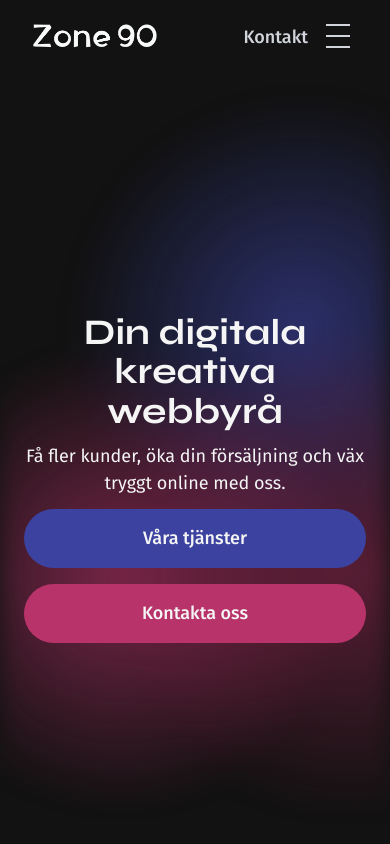
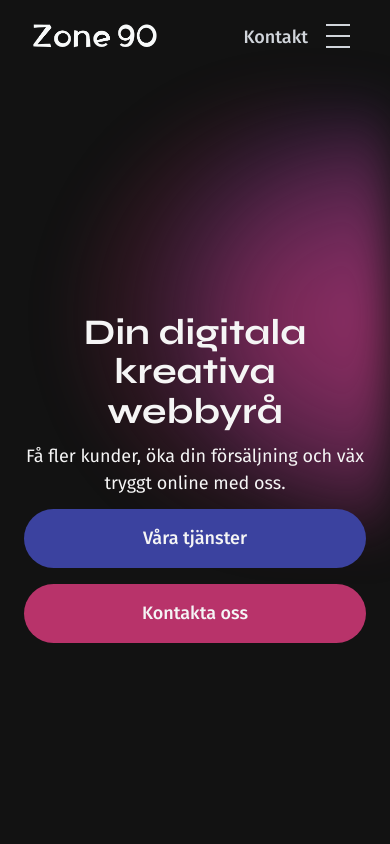
Before and after one commit to Marahkny/Marahs-portofolio, a Next.js app: page / in a window 390 px wide. Shown: the top 844 px of the page. Built offline with nearby package versions, Linux system fonts and the light colour scheme.

Commit message:
update the hero

```diff
--- a/src/app/Home/ZoneSec.js
+++ b/src/app/Home/ZoneSec.js
@@ -7,7 +7,7 @@ export default function ZoneSec() {
   <div className="max-w-8xl text-left py-6 justify-center lg:pb-20">
 
 <h2 >
-Zone 90 – mer än en partner
+Zone 90
   <span className=" text-[#F5F5F5] block text-[18px] md:text-[24px] lg:text-[26px] font-normal ">
      Vi är din digitala drivkraft
   </span>
--- a/src/app/Home/bubble.css
+++ b/src/app/Home/bubble.css
@@ -1,25 +1,28 @@
 :root {
   --color-bg1: 18, 18, 18;
   --color-bg2: 18, 18, 18;
-
-  --color1: 59, 66, 159;   /* blå */
-  --color2: 184, 51, 106;  /* rosa */
-  --color3: 157, 42, 86;   /* mörk rosa */
-
-  --circle-size: 80vw;
+  --color1: 59, 66, 159;
+  --color2: 184, 51, 106;
+  --color3: 157, 42, 86;
+  --circle-size: 90vh;
 }
 
-/* =========================
-   ANIMATIONER
-   ========================= */
-
-/* Långsam flytande rörelse */
+/* Långsam, luftig rörelse med upp/ner */
 @keyframes floatSlow {
   0% {
     transform: translate(0%, 0%) scale(1);
   }
-  50% {
-    transform: translate(15%, 20%) scale(1.05);
+  20% {
+    transform: translate(5%, -5%) scale(1.02);
+  }
+  40% {
+    transform: translate(-3%, 8%) scale(1.03);
+  }
+  60% {
+    transform: translate(6%, -6%) scale(1.04);
+  }
+  80% {
+    transform: translate(-4%, 5%) scale(1.03);
   }
   100% {
     transform: translate(0%, 0%) scale(1);
@@ -28,15 +31,9 @@
 
 /* Mjuk ljus/mörk-puls */
 @keyframes pulseLight {
-  0% {
-    opacity: 0.6;
-  }
-  50% {
-    opacity: 0.8;
-  }
-  100% {
-    opacity: 0.6;
-  }
+  0% { opacity: 0.7; }
+  50% { opacity: 0.9; }
+  100% { opacity: 0.7; }
 }
 
 /* =========================
@@ -51,7 +48,6 @@
   background: rgb(var(--color-bg1));
 }
 
-/* SVG-filter (goo) */
 .gradient-bg svg {
   position: fixed;
   width: 0;
@@ -75,62 +71,65 @@
   position: absolute;
   width: var(--circle-size);
   height: var(--circle-size);
-  opacity: 0.8; /* 80% transparens */
+  border-radius: 50%;
+  opacity: 0.4;
 }
 
 /* =========================
-   INDIVIDUELLA GRADIENTS
+   INDIVIDUELLA CIRKLAR
    ========================= */
 
-/* Blå – lugn */
+/* G1 – högre upp i mitten, luftig rörelse */
 .g1 {
   top: 10%;
-  left: 15%;
+  left: 30%;
+  transform: translateX(-50%);
   background: radial-gradient(
     circle,
     rgba(var(--color1), 0.8) 0%,
     rgba(var(--color1), 0) 70%
   );
   animation:
-    floatSlow 60s ease-in-out infinite,
-    pulseLight 14s ease-in-out infinite;
+    floatSlow 90s ease-in-out infinite,
+    pulseLight 16s ease-in-out infinite;
 }
 
-/* Rosa – långsammare */
+/* G2 – centrerad lite mer ned, luftig rörelse */
 .g2 {
-  top: 40%;
-  right: 10%;
+  top: 12%;
+  left: 45%;
+  transform: translateX(-50%);
   background: radial-gradient(
     circle,
     rgba(var(--color2), 0.8) 0%,
     rgba(var(--color2), 0) 70%
   );
   animation:
-    floatSlow 80s ease-in-out infinite,
+    floatSlow 120s ease-in-out infinite,
     pulseLight 18s ease-in-out infinite;
 }
 
-/* Mörk accent */
+/* G3 – accent mörkare, långsam rörelse */
 .g3 {
-  bottom: 5%;
-  left: 30%;
+  top: 10%;
+  left: 15%;
   background: radial-gradient(
     circle,
     rgba(var(--color3), 0.7) 0%,
     rgba(var(--color3), 0) 75%
   );
   animation:
-    floatSlow 100s ease-in-out infinite,
+    floatSlow 150s ease-in-out infinite,
     pulseLight 22s ease-in-out infinite;
 }
+
 
 /* =========================
    MOBILOPTIMERING
    ========================= */
-
 @media (max-width: 768px) {
   .gradients-container {
-    filter: blur(12px);
+    filter: blur(20px);
   }
 
   .g1,
--- a/src/app/Home/home.js
+++ b/src/app/Home/home.js
@@ -44,12 +44,12 @@ export default function Home() {
 <header className="relative w-full min-h-screen flex  items-center justify-center overflow-hidden  mx-auto">
 
         {/* Bakgrund */}
-        <div className="absolute inset-0">
+        <div className="absolute inset-0 ">
           <GradientBackground />
         </div>
 
         {/* Innehåll */}
-        <div className="relative z-10 text-center items-center mt-20 py-20 max-w-5xl px-6">
+        <div className="relative z-10 text-center items-center  mt-20 py-20 max-w-5xl px-6">
 
           <h1 className="mb-3 pt-8 text-[36px] sm:text-[36px] md:text-[60px] lg:text-[80px] xl:text-[100px] font-[700] ">
         Din digitala kreativa webbyrå </h1>
--- a/src/app/Home/serviceshem.jsx
+++ b/src/app/Home/serviceshem.jsx
@@ -44,7 +44,7 @@ const services = [
 
 export default function ServicesHem() {
   return (
-    <div className="max-w-8xl mx-auto px-6 py-20 text-left">
+    <div className="max-w-8xl max-width:-[1500px] mx-auto px-6 py-20 text-left">
       <h2 className="mb-6">Tools att växa smart</h2>
       <p className="mb-6">
         Vi arbetar med ett användarcentrerat perspektiv där din målgrupp alltid är i fokus. Med rätt balans mellan design, teknik och kommunikation hjälper vi ditt företag att växa digitalt
```
Also changed, not shown: public/photos/Background (1).png (added).
